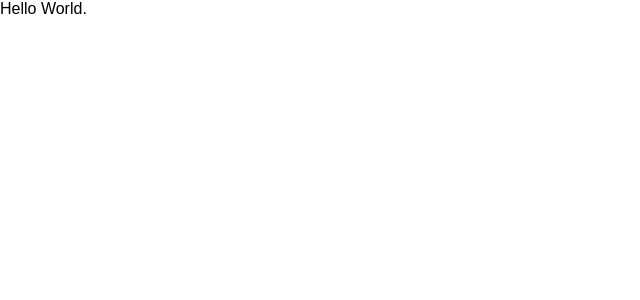
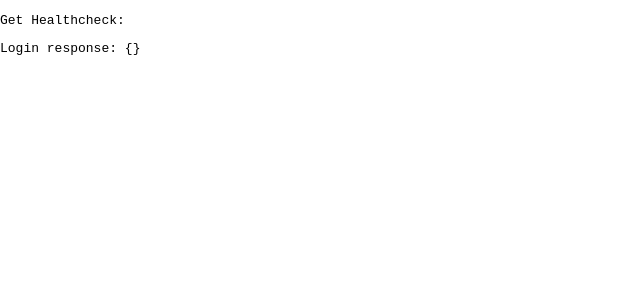
Before and after one commit to hennessyevan/react-express-boilerplate, a React (Create React App) app: page / in a window 1280 px wide. Shown: the top 300 px of the page, without its empty margins (0-640 px from the left). Built offline with nearby package versions, Linux system fonts and the light colour scheme; no server answers.

Commit message:
Frontend Requests

```diff
--- a/lib/server.js
+++ b/lib/server.js
@@ -3,7 +3,11 @@ const app = express();
 const PORT = 8080;
 
 app.get("/healthcheck", (req, res) => {
-	res.status(200).json({ message: "success" });
+	res.status(200).send("ok");
+});
+
+app.post("/login", (req, res) => {
+	res.status(201).json({ name: "Default User", email: "default@example.com" });
 });
 
 app.listen(PORT, () => {
--- a/src/App.js
+++ b/src/App.js
@@ -1,18 +1,34 @@
-import React, { Component } from "react";
+import React, { Component, Fragment } from "react";
 import axios from "axios";
 
 class App extends Component {
+	state = {
+		healthcheck: "",
+		login: {}
+	};
 	async componentDidMount() {
 		try {
-			const response = await axios.get("/healthcheck");
-			console.log(response.data);
+			const healthcheck = await axios.get("/healthcheck");
+			this.setState({ healthcheck: healthcheck.data });
+		} catch (error) {
+			console.log(error);
+		}
+
+		try {
+			const login = await axios.post("/login");
+			this.setState({ login: login.data });
 		} catch (error) {
 			console.log(error);
 		}
 	}
 
 	render() {
-		return <div>Hello World.</div>;
+		return (
+			<Fragment>
+				<pre>Get Healthcheck: {this.state.healthcheck}</pre>
+				<pre>Login response: {JSON.stringify(this.state.login)}</pre>
+			</Fragment>
+		);
 	}
 }
 
```
Also changed, not shown: 1 other file (tests, documents, lock files or other folders).
